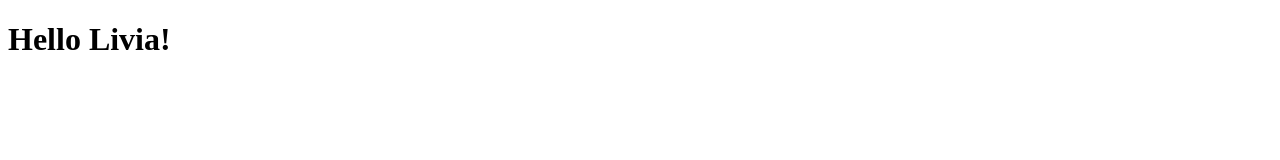
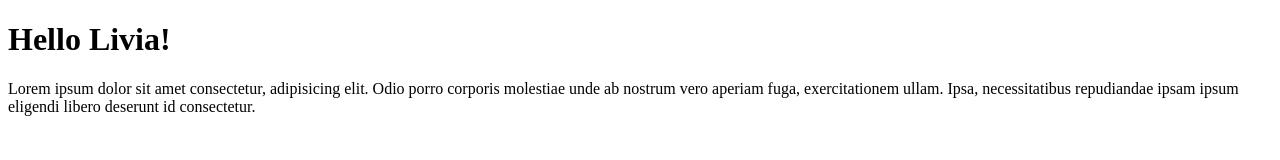
Before and after one commit to lesmana185/belajar-git, a plain HTML site: page index.html in a window 1280 px wide. Drawn offline with Linux system fonts and the light colour scheme.

Commit message:
menambahkan pargraf

```diff
--- a/index.html
+++ b/index.html
@@ -7,5 +7,6 @@
 </head>
 <body>
     <h1>Hello Livia!</h1>
+    <p>Lorem ipsum dolor sit amet consectetur, adipisicing elit. Odio porro corporis molestiae unde ab nostrum vero aperiam fuga, exercitationem ullam. Ipsa, necessitatibus repudiandae ipsam ipsum eligendi libero deserunt id consectetur.</p>
 </body>
 </html>
```
